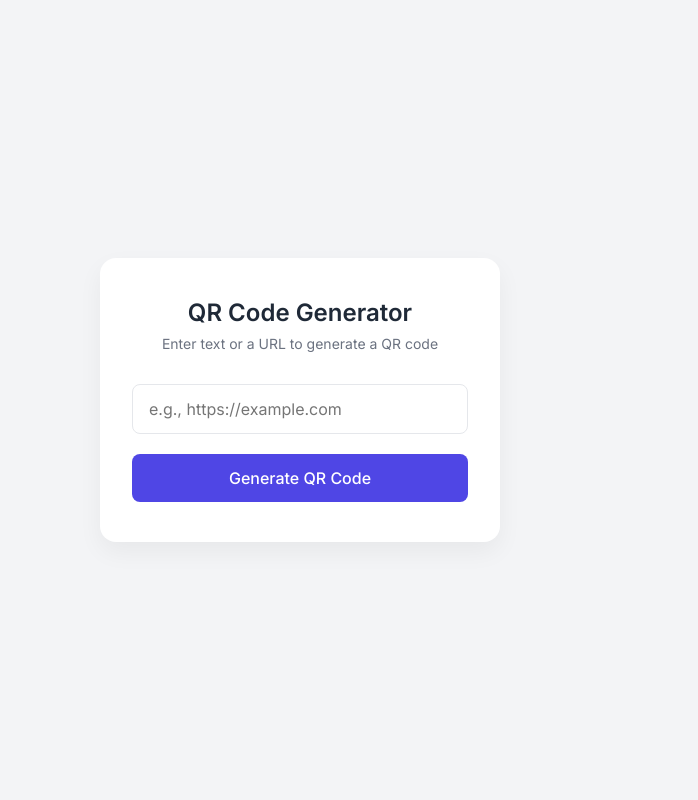
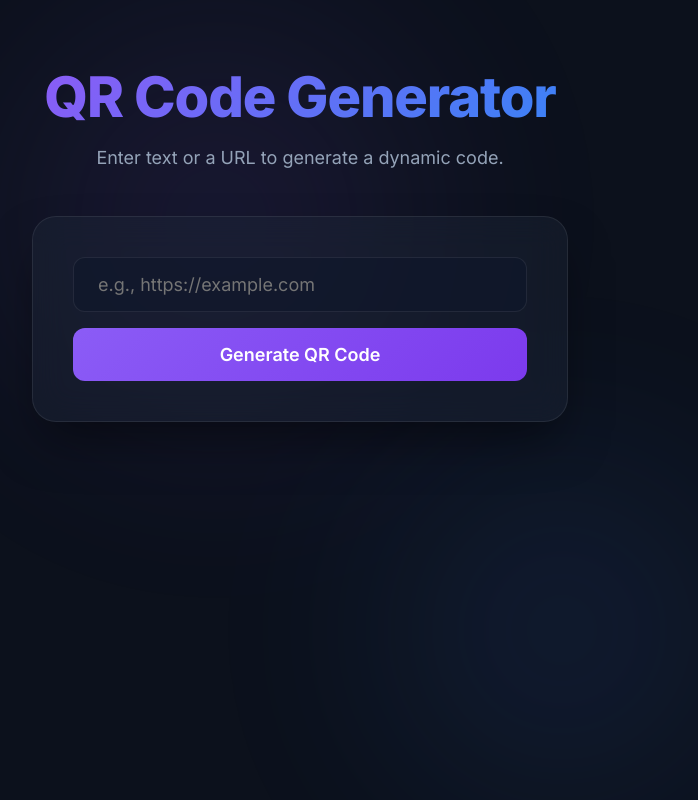
Before and after one commit to abdullahcyberx/qrcodegen, a website: page public/index.html in a window 1280 px wide. Shown: the whole page, without its empty margins (340-1038 px from the left). Drawn offline with Linux system fonts and the light colour scheme.

Commit message:
Apply dark glassmorphism theme

```diff
--- a/public/index.html
+++ b/public/index.html
@@ -8,40 +8,48 @@
     <meta name="description" content="Generate beautifully simple QR codes instantly.">
 
     <link rel="stylesheet" href="style.css">
-    <link href="https://fonts.googleapis.com/css2?family=Inter:wght@400;500;600&display=swap" rel="stylesheet">
+    <link href="https://fonts.googleapis.com/css2?family=Inter:wght@400;500;600;700;800&display=swap" rel="stylesheet">
 </head>
 <body>
-    <div class="container">
-        <header>
-            <h1>QR Code Generator</h1>
-            <p>Enter text or a URL to generate a QR code</p>
+    <!-- The Dynamic Background Blobs -->
+    <div class="background-gradients">
+        <div class="gradient-blob form-blob"></div>
+        <div class="gradient-blob result-blob"></div>
+    </div>
+
+    <!-- The Main Container -->
+    <main class="container">
+        <!-- Text Gradients Examples -->
+        <header class="hero fade-in-up">
+            <h1><span class="text-gradient">QR Code Generator</span></h1>
+            <p>Enter text or a URL to generate a dynamic code.</p>
         </header>
 
-        <main>
-            <form id="qr-form">
-                <div class="input-group">
-                    <input type="text" id="text-input" placeholder="e.g., https://example.com" required autocomplete="off">
-                </div>
-                <button type="submit" id="generate-btn">Generate QR Code</button>
+        <!-- Glassmorphism Card -->
+        <section class="glass-card fade-in-up delay-1">
+            <form id="qr-form" style="display: flex; flex-direction: column;">
+                <input type="text" id="text-input" placeholder="e.g., https://example.com" required autocomplete="off">
+                <button type="submit" id="generate-btn" class="primary-btn">Generate QR Code</button>
             </form>
+
+            <!-- Status and Results -->
+            <div id="loading" class="loading" hidden>
+                <div class="spinner"></div>
+                <p>Generating...</p>
+            </div>
+
+            <div id="error-message" class="error-message" hidden></div>
 
             <div class="result-container" id="result-container" hidden>
                 <div class="qr-wrapper">
                     <img id="qr-image" alt="Generated QR Code">
                 </div>
                 <div class="actions">
-                    <a id="download-btn" class="btn-secondary" download="qrcode.png">Download</a>
+                    <a id="download-btn" class="primary-btn" download="qrcode.png">Download</a>
                 </div>
             </div>
-
-            <div id="loading" class="loading" hidden>
-                <div class="spinner"></div>
-                <p>Generating...</p>
-            </div>
-
-            <div id="error-message" class="error-message" hidden></div>
-        </main>
-    </div>
+        </section>
+    </main>
 
     <script src="script.js"></script>
 </body>
--- a/public/style.css
+++ b/public/style.css
@@ -1,122 +1,212 @@
 :root {
-    --bg-color: #f3f4f6;
-    --card-bg: #ffffff;
-    --text-primary: #1f2937;
-    --text-secondary: #6b7280;
-    --accent-color: #4f46e5;
-    --accent-hover: #4338ca;
-    --border-color: #e5e7eb;
-    --error-color: #ef4444;
+    /* Color Palette */
+    --bg-color: #0c111c;
+    --card-bg: rgba(30, 41, 59, 0.4);
+    --card-border: rgba(255, 255, 255, 0.08);
+    --primary: #8b5cf6;
+    --primary-hover: #7c3aed;
+    --secondary: #3b82f6;
+    --text-main: #f8fafc;
+    --text-muted: #94a3b8;
+    --error: #ef4444;
+    --success: #10b981;
+}
+* {
+    margin: 0;
+    padding: 0;
+    box-sizing: border-box;
+}
+body {
+    font-family: 'Inter', -apple-system, sans-serif;
+    background-color: var(--bg-color);
+    color: var(--text-main);
+    min-height: 100vh;
+    display: flex;
+    flex-direction: column;
+    align-items: center;
+    position: relative;
+    overflow-x: hidden;
+}
+/* Background Effects & Blobs */
+.background-gradients {
+    position: fixed;
+    top: 0;
+    left: 0;
+    width: 100%;
+    height: 100%;
+    z-index: -1;
+    overflow: hidden;
+    pointer-events: none;
+}
+.gradient-blob {
+    position: absolute;
+    filter: blur(100px);
+    opacity: 0.15;
+    border-radius: 50%;
+}
+.form-blob {
+    top: -10%;
+    left: 20%;
+    width: 600px;
+    height: 600px;
+    background: radial-gradient(circle, var(--primary) 0%, transparent 70%);
+}
+.result-blob {
+    bottom: -10%;
+    right: 10%;
+    width: 500px;
+    height: 500px;
+    background: radial-gradient(circle, var(--secondary) 0%, transparent 70%);
+}
+/* Base Container */
+.container {
+    width: 100%;
+    max-width: 600px;
+    padding: 4rem 2rem;
+    display: flex;
+    flex-direction: column;
+    gap: 3rem;
+}
+/* Typography & Hero Alignments */
+.hero {
+    text-align: center;
+}
+.hero h1 {
+    font-size: 3.5rem;
+    font-weight: 800;
+    letter-spacing: -0.02em;
+    margin-bottom: 1rem;
+    line-height: 1.2;
+}
+.text-gradient {
+    /* The purple-to-blue text gradient effect */
+    background: linear-gradient(135deg, var(--primary), var(--secondary));
+    -webkit-background-clip: text;
+    background-clip: text;
+    -webkit-text-fill-color: transparent;
+}
+.hero p {
+    font-size: 1.125rem;
+    color: var(--text-muted);
+    max-width: 500px;
+    margin: 0 auto;
+}
+/* Content Grids */
+.content-grid {
+    display: grid;
+    grid-template-columns: repeat(auto-fit, minmax(300px, 1fr));
+    gap: 2rem;
+}
+/* The Signature Glassmorphism Cards */
+.glass-card {
+    background: var(--card-bg);
+    backdrop-filter: blur(16px);
+    -webkit-backdrop-filter: blur(16px); /* For Safari */
+    border: 1px solid var(--card-border);
+    border-radius: 24px;
+    padding: 2.5rem;
+    box-shadow: 0 25px 50px -12px rgba(0, 0, 0, 0.5);
+    transition: transform 0.3s ease, opacity 0.4s ease, border-color 0.3s ease;
+}
+.glass-card:hover {
+    border-color: rgba(255, 255, 255, 0.15);
+}
+/* Primary Beautiful Button */
+.primary-btn {
+    background: linear-gradient(135deg, var(--primary), var(--primary-hover));
+    color: white;
+    border: none;
+    border-radius: 12px;
+    padding: 1rem 2rem;
+    font-size: 1.125rem;
+    font-weight: 600;
+    cursor: pointer;
+    transition: all 0.2s ease;
+    display: flex;
+    align-items: center;
+    justify-content: center;
+    gap: 0.5rem;
+    font-family: inherit;
+    min-width: 140px;
+    width: 100%;
+}
+.primary-btn:hover:not(:disabled) {
+    transform: translateY(-2px);
+    box-shadow: 0 10px 20px -10px var(--primary);
+}
+.primary-btn:active:not(:disabled) {
+    transform: translateY(0);
+}
+.primary-btn:disabled {
+    opacity: 0.7;
+    cursor: not-allowed;
+    background: rgba(255, 255, 255, 0.1);
+}
+/* Custom Standard Inputs (If needed) */
+input[type="text"], input[type="url"], input[type="email"] {
+    width: 100%;
+    background: rgba(15, 23, 42, 0.6);
+    border: 1px solid var(--card-border);
+    border-radius: 12px;
+    padding: 1rem 1.5rem;
+    color: white;
+    font-size: 1.125rem;
+    font-family: inherit;
+    transition: all 0.2s ease;
+    outline: none;
+    margin-bottom: 1rem;
+}
+input:focus {
+    border-color: var(--primary);
+    box-shadow: 0 0 0 4px rgba(139, 92, 246, 0.15);
+}
+/* Helpful Fade-up Animations */
+@keyframes fadeInUp {
+    from {
+        opacity: 0;
+        transform: translateY(20px);
+    }
+    to {
+        opacity: 1;
+        transform: translateY(0);
+    }
+}
+.fade-in-up {
+    animation: fadeInUp 0.5s cubic-bezier(0.16, 1, 0.3, 1) forwards;
+}
+.delay-1 { animation-delay: 0.1s; opacity: 0; }
+.delay-2 { animation-delay: 0.2s; opacity: 0; }
+/* Mobile Responsiveness for Theme */
+@media (max-width: 768px) {
+    .hero h1 {
+        font-size: clamp(2rem, 6vw, 2.5rem);
+    }
+    .container {
+        padding: 1rem;
+        gap: 1.5rem;
+    }
+    .glass-card {
+        padding: 1.25rem 1rem;
+        border-radius: 16px;
+    }
 }
 
-* {
-    box-sizing: border-box;
-    margin: 0;
-    padding: 0;
-}
-
-body {
-    font-family: 'Inter', sans-serif;
-    background-color: var(--bg-color);
-    color: var(--text-primary);
-    display: flex;
-    justify-content: center;
-    align-items: center;
-    min-height: 100vh;
-    padding: 1rem;
-}
-
-.container {
-    background-color: var(--card-bg);
-    border-radius: 16px;
-    box-shadow: 0 10px 25px rgba(0, 0, 0, 0.05);
-    width: 100%;
-    max-width: 400px;
-    padding: 2.5rem 2rem;
-    text-align: center;
-}
-
-header {
-    margin-bottom: 2rem;
-}
-
-h1 {
-    font-size: 1.5rem;
-    font-weight: 600;
-    margin-bottom: 0.5rem;
-}
-
-header p {
-    color: var(--text-secondary);
-    font-size: 0.875rem;
-}
-
-form {
+/* Specific elements for QR code generator */
+.result-container {
+    margin-top: 2rem;
     display: flex;
     flex-direction: column;
-    gap: 1.2rem;
-}
-
-.input-group input {
-    width: 100%;
-    padding: 0.875rem 1rem;
-    border: 1px solid var(--border-color);
-    border-radius: 8px;
-    font-size: 1rem;
-    font-family: inherit;
-    transition: all 0.2s ease;
-}
-
-.input-group input:focus {
-    outline: none;
-    border-color: var(--accent-color);
-    box-shadow: 0 0 0 3px rgba(79, 70, 229, 0.15);
-}
-
-button {
-    background-color: var(--accent-color);
-    color: white;
-    border: none;
-    padding: 0.875rem 1rem;
-    border-radius: 8px;
-    font-size: 1rem;
-    font-weight: 500;
-    cursor: pointer;
-    font-family: inherit;
-    transition: background-color 0.2s, transform 0.1s;
-}
-
-button:hover {
-    background-color: var(--accent-hover);
-}
-
-button:active {
-    transform: scale(0.98);
-}
-
-button:disabled {
-    background-color: var(--text-secondary);
-    cursor: not-allowed;
-    transform: none;
-}
-
-.result-container {
-    margin-top: 2rem;
-    animation: fadeIn 0.4s ease-out;
-}
-
-@keyframes fadeIn {
-    from { opacity: 0; transform: translateY(10px); }
-    to { opacity: 1; transform: translateY(0); }
+    align-items: center;
+    animation: fadeInUp 0.4s ease-out;
 }
 
 .qr-wrapper {
     background-color: white;
     padding: 1rem;
     border-radius: 12px;
-    border: 1px solid var(--border-color);
     display: inline-block;
     margin-bottom: 1.5rem;
+    box-shadow: 0 10px 25px rgba(0,0,0,0.3);
 }
 
 #qr-image {
@@ -128,39 +218,27 @@ button:disabled {
 .actions {
     display: flex;
     justify-content: center;
+    width: 100%;
 }
 
-.btn-secondary {
-    display: inline-block;
-    background-color: white;
-    color: var(--text-primary);
-    border: 1px solid var(--border-color);
-    padding: 0.6rem 1.25rem;
-    border-radius: 6px;
+.actions .primary-btn {
     text-decoration: none;
-    font-size: 0.875rem;
-    font-weight: 500;
-    transition: background-color 0.2s;
-    cursor: pointer;
-}
-
-.btn-secondary:hover {
-    background-color: var(--bg-color);
 }
 
 .loading {
     margin-top: 2rem;
-    color: var(--text-secondary);
-    font-size: 0.875rem;
+    color: var(--text-muted);
+    font-size: 1rem;
+    text-align: center;
 }
 
 .spinner {
-    border: 3px solid rgba(0, 0, 0, 0.1);
+    border: 3px solid rgba(255, 255, 255, 0.1);
     border-radius: 50%;
-    border-top: 3px solid var(--accent-color);
-    width: 24px;
-    height: 24px;
-    margin: 0 auto 0.5rem;
+    border-top: 3px solid var(--primary);
+    width: 32px;
+    height: 32px;
+    margin: 0 auto 1rem;
     animation: spin 1s linear infinite;
 }
 
@@ -171,11 +249,13 @@ button:disabled {
 
 .error-message {
     margin-top: 1.5rem;
-    color: var(--error-color);
-    font-size: 0.875rem;
+    color: var(--error);
+    font-size: 1rem;
     background-color: rgba(239, 68, 68, 0.1);
-    padding: 0.75rem;
-    border-radius: 8px;
+    padding: 1rem;
+    border-radius: 12px;
+    text-align: center;
+    border: 1px solid rgba(239, 68, 68, 0.3);
 }
 
 [hidden] {
```
